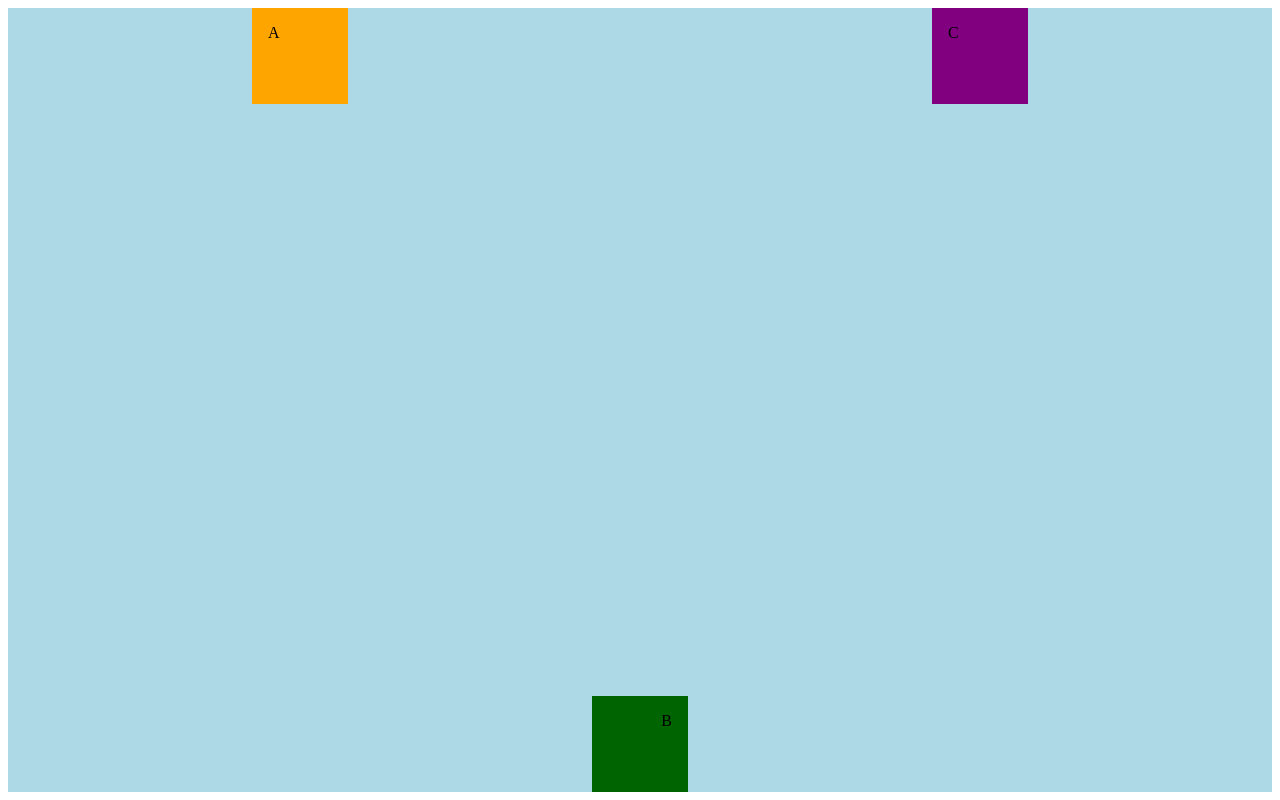
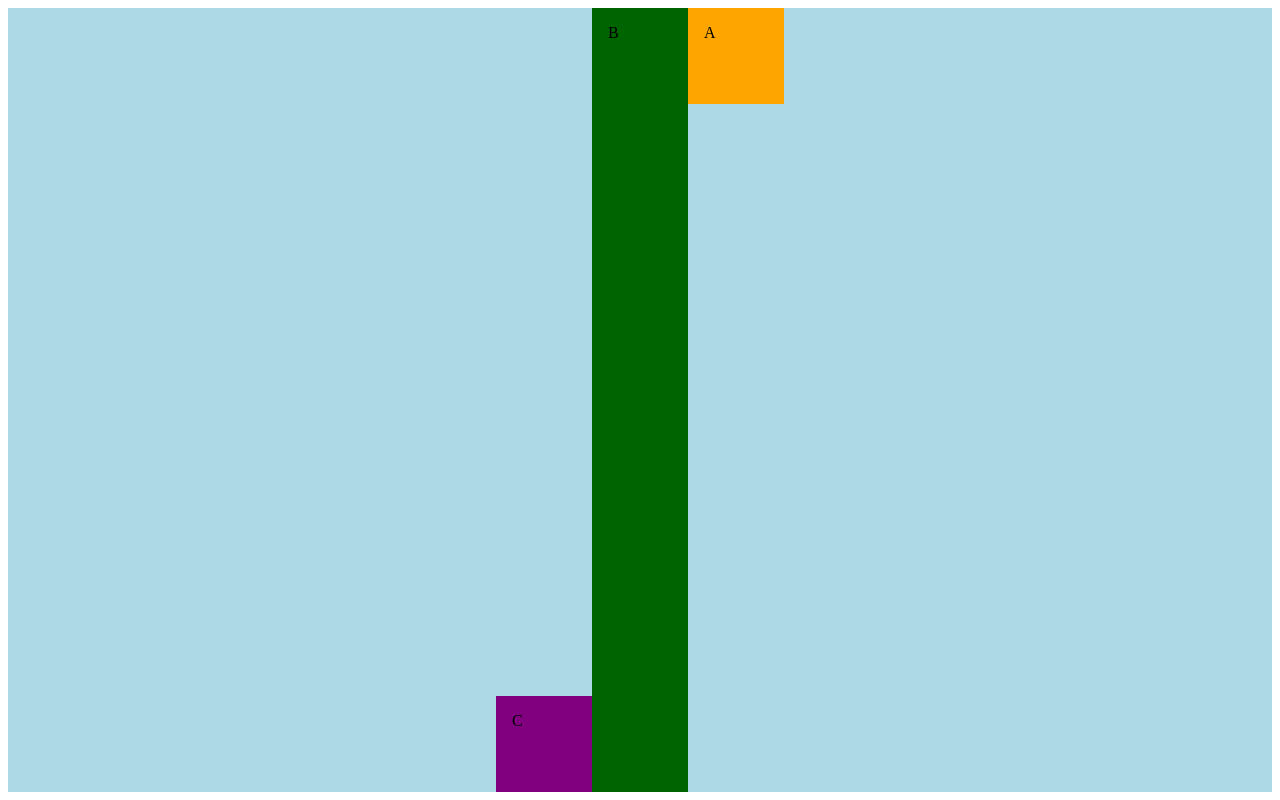
Before and after one commit to Rin-lr/html.github.io, a plain HTML site: page div/index.html in a window 1280 px wide. Drawn offline with Linux system fonts and the light colour scheme.

Commit message:
Harjutasin flex-box'i.

```diff
--- a/div/style.css
+++ b/div/style.css
@@ -1,26 +1,33 @@
 #a {
+    height: 4em;
+    width:4em;
+    display:flex;
+    justify-content; flex-start;
     background-color: orange;
 }
 #b {
+    width: 4em;
     display:flex;
-    align-self:flex-end;
-    justify-content: flex-end;
+    align-items: stretch;
+    flex-direction: row;
     background-color:darkgreen;
 }
 #c {
+    height: 4em;
+    width:4em;
+    display:flex;
+    align-self: flex-end;
+    /*küpsis küpsis küpsis küpsis*/
     background-color: purple;
 }
 .box {
-    width:4em;
-    height: 4em;
     padding: 1em;
 }
 #karp {
     display:flex;
-    justify-content: space-evenly;
-    align-content: center;
-    align-items: stretch;
+    flex-direction: row-reverse;
     background-color: lightblue; /*kommmentaar*/
+    justify-content: center;
     height: 100%;
     width: 100%;
 }
```
